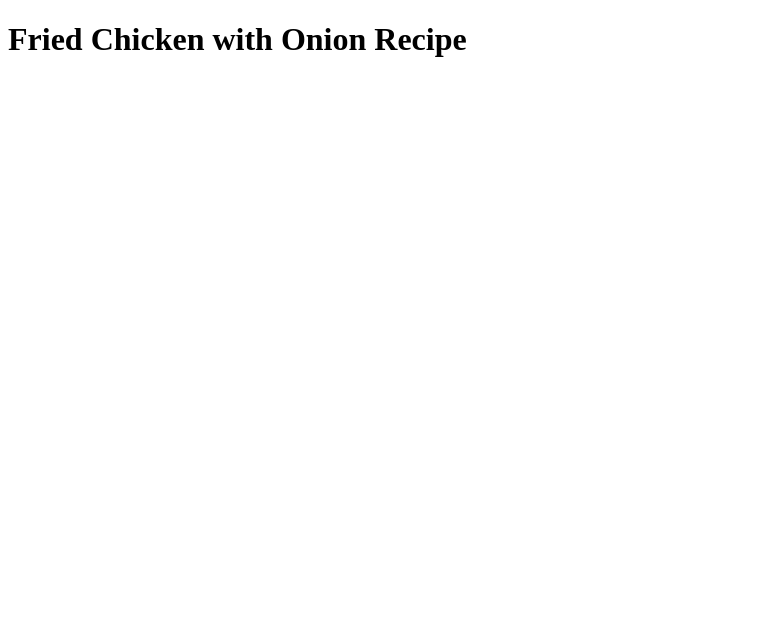
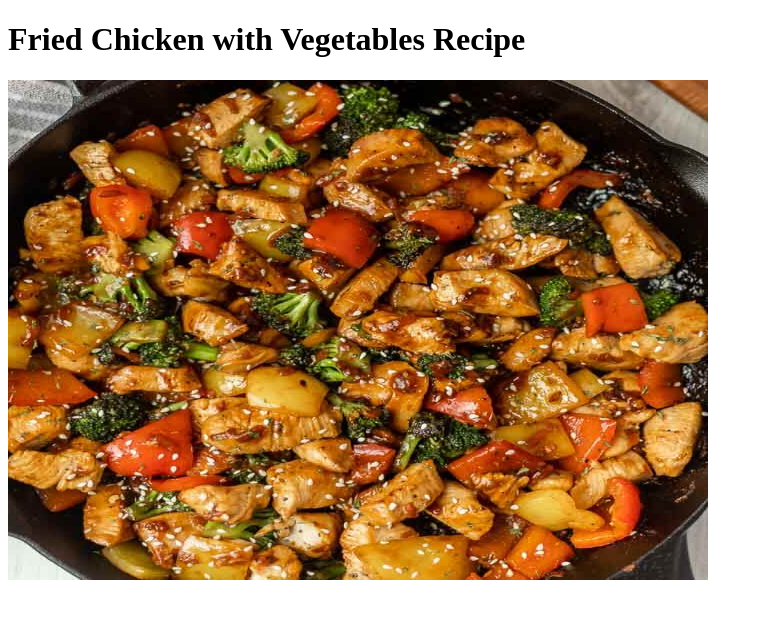
Before and after one commit to NatusAnima/odin-recipes, a plain HTML site: page recipes/fried-chicken.html in a window 1280 px wide. Shown: the whole page, without its empty margins (0-763 px from the left). Drawn offline with Linux system fonts and the light colour scheme.

Commit message:
Add images to recipes, fix name, titles the recipes

```diff
--- a/recipes/fried-chicken.html
+++ b/recipes/fried-chicken.html
@@ -7,6 +7,7 @@
     <title>Fried Chicken with Onion Recipe</title>
 </head>
 <body>
-    <h1>Fried Chicken with Onion Recipe</h1>
+    <h1>Fried Chicken with Vegetables Recipe</h1>
+    <img src="../images/fried-chicken.jpg" width=700 height=500 alt="Image of fried chicken with vegetables in a pan">
 </body>
 </html>
```
Also changed, not shown: index.html (+1 -1 lines), recipes/lasagna.html (+1 -0 lines), recipes/roasted-potatoes.html (+1 -0 lines), images/fried-chicken.jpg (added), images/lasagna.jpg (added), images/roasted-potatoes.jpg (added).
